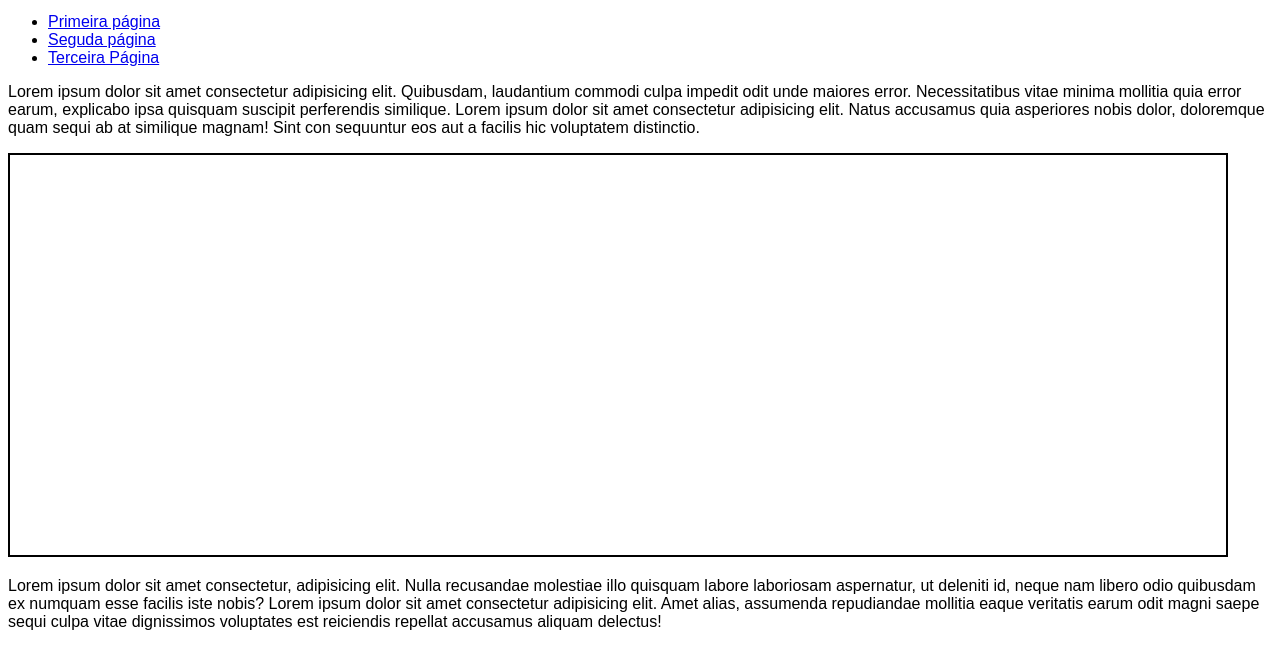
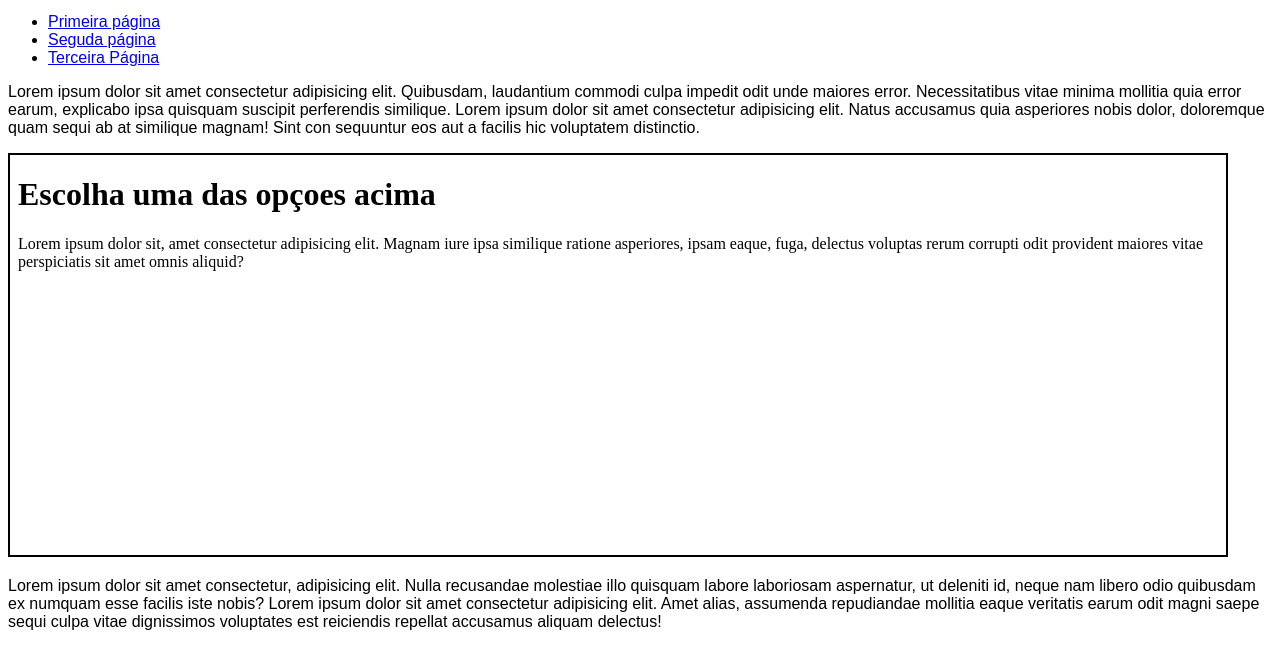
Before and after one commit to BrunoDavid16/html-css, a plain HTML site: page exercícios/ex024/iframe004.html in a window 1280 px wide. Shown: the part 137-800 px from the top of the page. Drawn offline with Linux system fonts and the light colour scheme.

Commit message:
Update iframe004.html

```diff
--- a/exercícios/ex024/iframe004.html
+++ b/exercícios/ex024/iframe004.html
@@ -36,7 +36,8 @@
         nobis dolor, doloremque quam sequi ab at similique magnam! Sint con sequuntur eos aut a facilis hic voluptatem
         distinctio.</p>
 
-    <iframe id="tela" name="frame"src="" frameborder="0">
+    <iframe id="tela" name="frame"srcdoc="<h1>Escolha uma das opçoes acima</h1>
+        <p>Lorem ipsum dolor sit, amet consectetur adipisicing elit. Magnam iure ipsa similique ratione asperiores, ipsam eaque, fuga, delectus voluptas rerum corrupti odit provident maiores vitae perspiciatis sit amet omnis aliquid?</p>" frameborder="0">
         <p>Infezlimente seu navegador nao é compatível com isso. </p>
     </iframe>
     <p>Lorem ipsum dolor sit amet consectetur, adipisicing elit. Nulla recusandae molestiae illo quisquam labore
```
